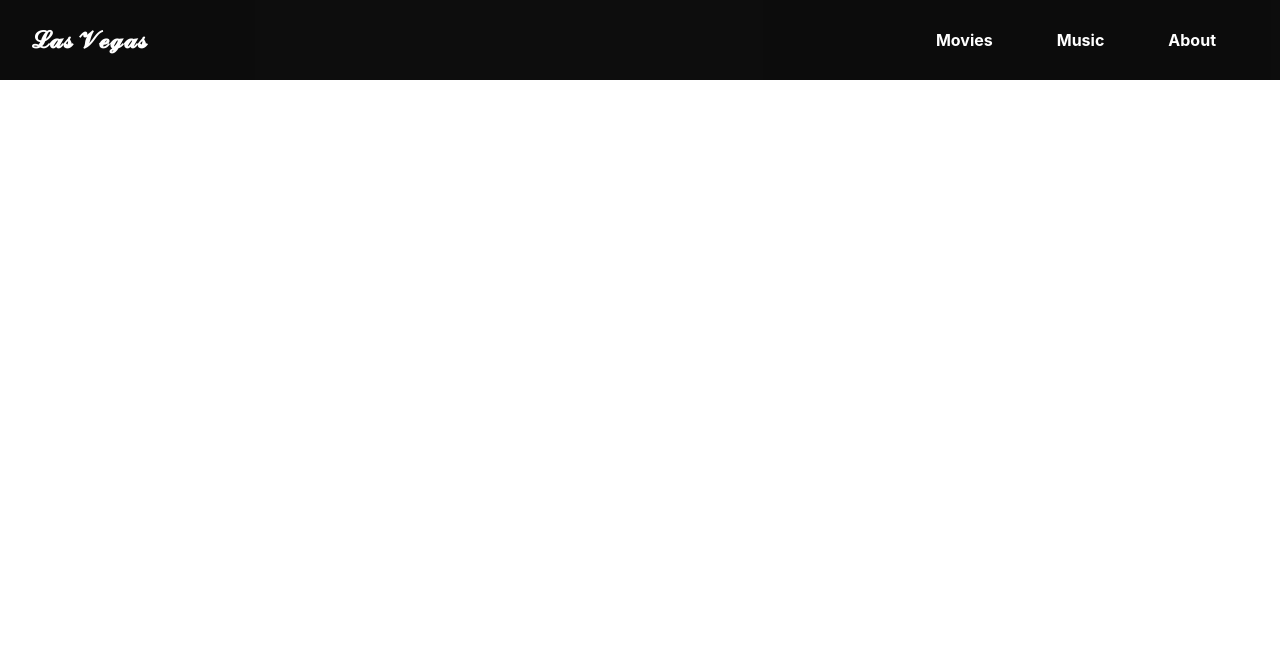
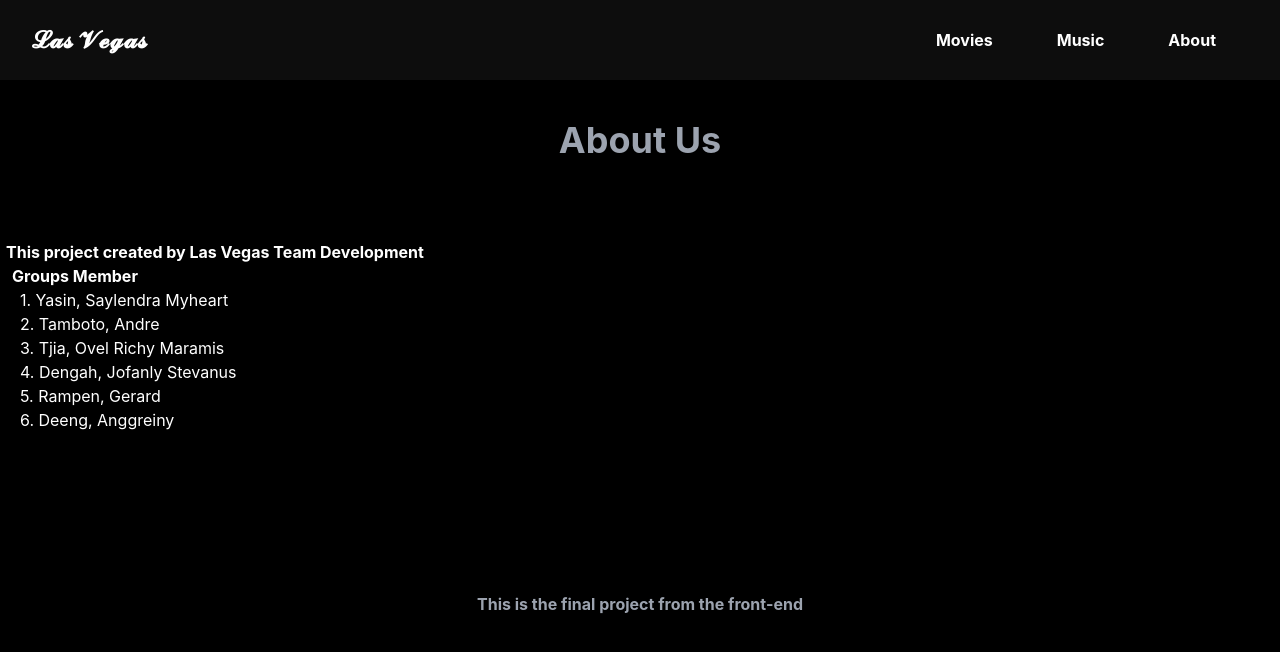
Before and after one commit to saylendrayasin/LVMusicAndVideos, a React (Create React App) app: page /about in a window 1280 px wide. Shown: the top 652 px of the page. Built offline with nearby package versions, Linux system fonts and the light colour scheme.

Commit message:
Tambah halaman about us

```diff
--- a/package.json
+++ b/package.json
@@ -6,6 +6,7 @@
     "@testing-library/jest-dom": "^5.16.5",
     "@testing-library/react": "^13.4.0",
     "@testing-library/user-event": "^13.5.0",
+    "axios": "^1.2.0",
     "react": "^18.2.0",
     "react-dom": "^18.2.0",
     "react-router-dom": "^6.4.3",
--- a/src/App.js
+++ b/src/App.js
@@ -4,6 +4,7 @@ import Movies from "./pages/Movies";
 import Details from "./pages/Details";
 import Navigation from "./components/Navigation";
 import MoviesDetails from "./components/MoviesDetail";
+import AboutUs from "./pages/AboutUs";
 
 function App() {
   return (
@@ -11,6 +12,7 @@ function App() {
       <Navigation />
       <Routes>
         <Route path="/" element={<Movies />} />
+        <Route path={"/about"} element={<AboutUs />} />
         {/* <Route path="/About" element={<About />} /> */}
         <Route path="/details" element={<Details />}>
           <Route path=":movie_id" element={<MoviesDetails />} />
--- a/src/components/Navigation.jsx
+++ b/src/components/Navigation.jsx
@@ -56,7 +56,7 @@ function Navigation() {
                 </li>
                 <li className="group">
                   <a
-                    href="#home"
+                    href="/about"
                     className="text-base font-bold text-black lg:text-white py-2 mx-8 flex group-hover:text-primary"
                   >
                     About
--- /dev/null
+++ b/src/pages/AboutUs.jsx
@@ -0,0 +1,24 @@
+import React from 'react'
+
+function AboutUs() {
+    return (
+        <div className="flex flex-col w-full min-h-screen text-white bg-black">
+          <h1 className="font-bold self-center mt-10 mb-20 text-gray-400 text-3xl lg:text-4xl">
+            About Us
+          </h1>
+          <h2 className="font-bold ml-1.5">This project created by Las Vegas Team Development</h2>
+          <p className="font-bold ml-3">Groups Member</p>
+          <p className="ml-5">1. Yasin, Saylendra Myheart</p>
+          <p className="ml-5">2. Tamboto, Andre</p>
+          <p className="ml-5">3. Tjia, Ovel Richy Maramis </p>
+          <p className="ml-5">4. Dengah, Jofanly Stevanus</p>
+          <p className="ml-5">5. Rampen, Gerard</p>
+          <p className="ml-5">6. Deeng, Anggreiny</p>
+
+          <p className="font-bold self-center mt-40 mb-20 text-gray-400 text-1xl lg:text-1xl">
+            This is the final project from the front-end</p>
+        </div>
+      );
+}
+
+export default AboutUs
```
Also changed, not shown: 1 other file (tests, documents, lock files or other folders).
